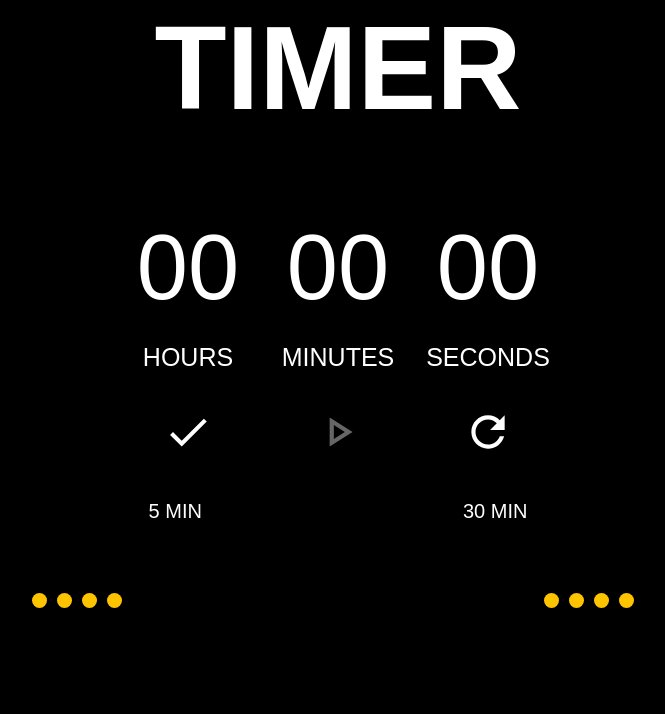
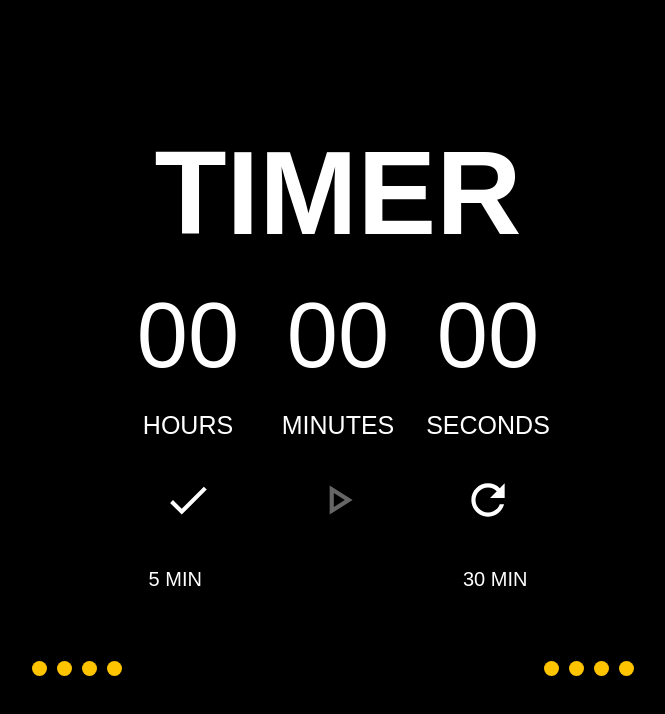
Before and after one commit to KrzysiekLu/Timer, a plain HTML site: page index.html in a window 1280 px wide. Shown: the whole page, without its empty margins (302-967 px from the left). Drawn offline with Linux system fonts and the light colour scheme; a web font is replaced by a local one.

Commit message:
header fix

```diff
--- a/index.js
+++ b/index.js
@@ -244,4 +244,5 @@ class Timer {
     //   `${this.inconsPath}play_arrow_black_24dp`
     // );
   }
+  //2.0
 }
--- a/style.css
+++ b/style.css
@@ -25,10 +25,7 @@ body {
 }
 
 .timer__header {
-  position: fixed;
-  top: 0;
-  left: 50%;
-  transform: translateX(-50%);
+  margin: 0 auto;
 }
 .timer__heading {
   font-size: 118px;
```
